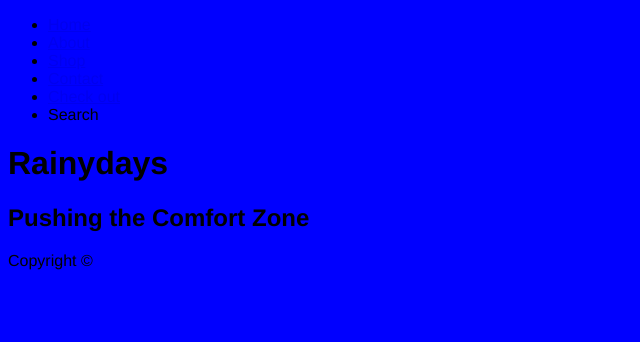
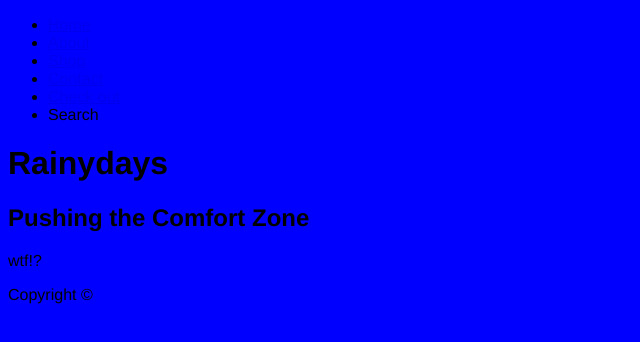
Before and after one commit to Emhato/Rainydays, a plain HTML site: page index.html in a window 1280 px wide. Shown: the whole page, without its empty margins (0-640 px from the left). Drawn offline with Linux system fonts and the light colour scheme; files that its build step writes are made by us from their sources.

Commit message:
Update index.html

```diff
--- a/index.html
+++ b/index.html
@@ -22,6 +22,7 @@
       <main>
         <h1>Rainydays</h1>
         <h2>Pushing the Comfort Zone</h2>
+        <p>wtf!?</p>
       </main>
       <footer>
         Copyright &copy;
```
